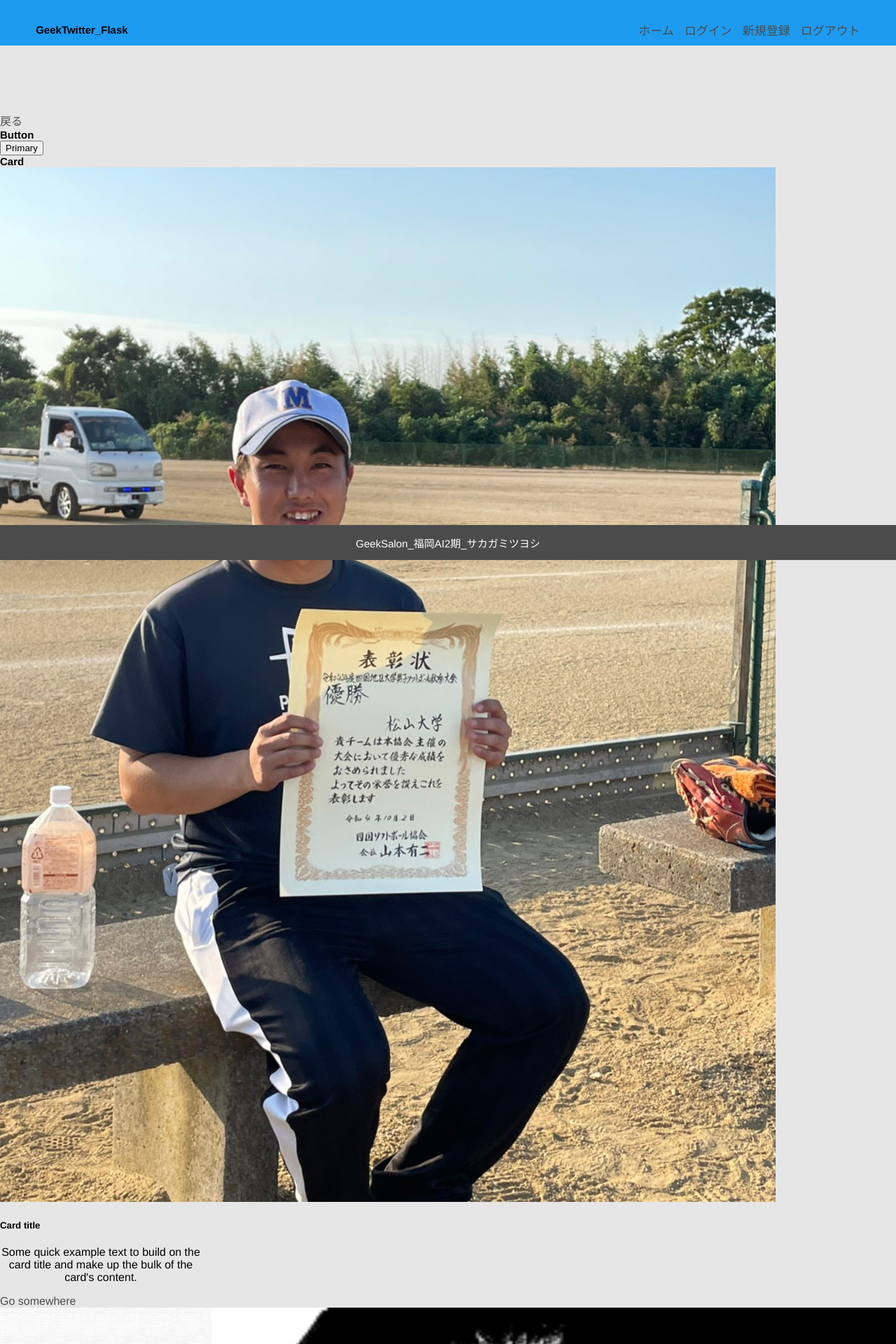
After one commit to SakaTsuyo/geektwitter_python, a Flask app: page /components in a window 1280 px wide; the page is wider, and only the part inside the window is pictured. The commit adds this page. Shown: the top 1920 px of that part at 70% size. Run offline with Flask 3, Linux system fonts and the light colour scheme.

Commit message:
Bootstrap_zemi

```diff
--- a/app.py
+++ b/app.py
@@ -125,5 +125,14 @@ def logout():
     logout_user()
     return redirect('/login')
 
+@app.route('/components',methods=['GET'])
+def components():
+    return render_template('components.html')
+
+@app.route('/gridsystem',methods=['GET'])
+def gridsystems():
+    return render_template('gridsystem.html')
+
+
 if __name__ == "__main__":
     app.run(debug=True)
--- a/static/css/style.css
+++ b/static/css/style.css
@@ -222,3 +222,14 @@ form{
         visibility: visible;
         opacity: 1;
     }
+    .components{
+        margin-top: 130px;
+        padding: 30px 0px;
+    }
+    .Bootstrap{
+        padding: 50px 0px;
+    }
+    .gridsystem{
+        margin-top: 130px;
+
+    }
--- /dev/null
+++ b/templates/components.html
@@ -0,0 +1,26 @@
+{% extends 'layout.html' %}
+{% block content %}
+<div class="components">
+    <a href="/">戻る</a>
+    <!-- この中に好きなボタンとカードを入れよう！！ -->
+    <h1>Button</h1>
+    <div>
+        <button type="button" class="btn btn-primary">Primary</button>
+    </div>
+    <h1>Card</h1>
+    <div class="card" style="width: 18rem;">
+        <img src="..\static\image\坂上豪 秋季大会🏆_221028.jpg" class="card-img-top" alt="...">
+        <div class="card-body">
+            <h5 class="card-title">Card title</h5>
+            <p class="card-text">Some quick example text to build on the card title and make up the bulk of the card's content.</p>
+            <a href="#" class="btn btn-primary">Go somewhere</a>
+        </div>
+    </div>
+    <div class="card" style="width: 18rem;">
+        <img src="..\static\image\坂上豪.jpg" class="card-img-top" alt="...">
+        <div class="card-body">
+            <p class="card-text">Some quick example text to build on the card title and make up the bulk of the card's content.</p>
+        </div>
+    </div>
+</div>
+{% endblock %}
--- a/templates/index.html
+++ b/templates/index.html
@@ -1,6 +1,10 @@
     {% extends 'layout.html' %}
     {% block content %}
 <main>
+    <div class="Bootstrap">
+        <a href="components">components</a>
+        <a href="gridsystem">gridsystem</a>
+    </div>
     <div class="search">
         <form>
             <input type="text" name="search">
--- a/templates/layout.html
+++ b/templates/layout.html
@@ -5,9 +5,8 @@
     <meta http-equiv="X-UA-Compatible" content="IE=edge">
     <meta name="viewport" content="width=device-width, initial-scale=1.0">
     <link rel=stylesheet href="../static/css/style.css">
-    <link href="https://cdn.jsdelivr.net/npm/bootstrap@5.0.2/dist/css/bootstrap.min.css" rel="stylesheet" integrity="sha384-EVSTQN3/azprG1Anm3QDgpJLIm9Nao0Yz1ztcQTwFspd3yD65VohhpuuCOmLASjC" crossorigin="anonymous">
-    <script src="https://ajax.googleapis.com/ajax/libs/jquery/1.12.4/jquery.min.js"></script>
-    <script src="js/bootstrap.min.js"></script>
+    <!-- ここにCSSの1行を追加する -->
+
     <title>GeekTwitter_Flask</title>
 </head>
 <body>
@@ -27,5 +26,7 @@
     <footer class="footer">
         <div class="fotter_logo">GeekSalon_福岡AI2期_サカガミツヨシ</div>
     </footer>
+    <!-- ここにJSの3行を追加する -->
+
 </body>
 </html>
```
Also changed, not shown: templates/gridsystem.html (added, +133 -0 lines), static/image/坂上豪 秋季大会🏆_221028.jpg (added), static/image/坂上豪.jpg (added).
